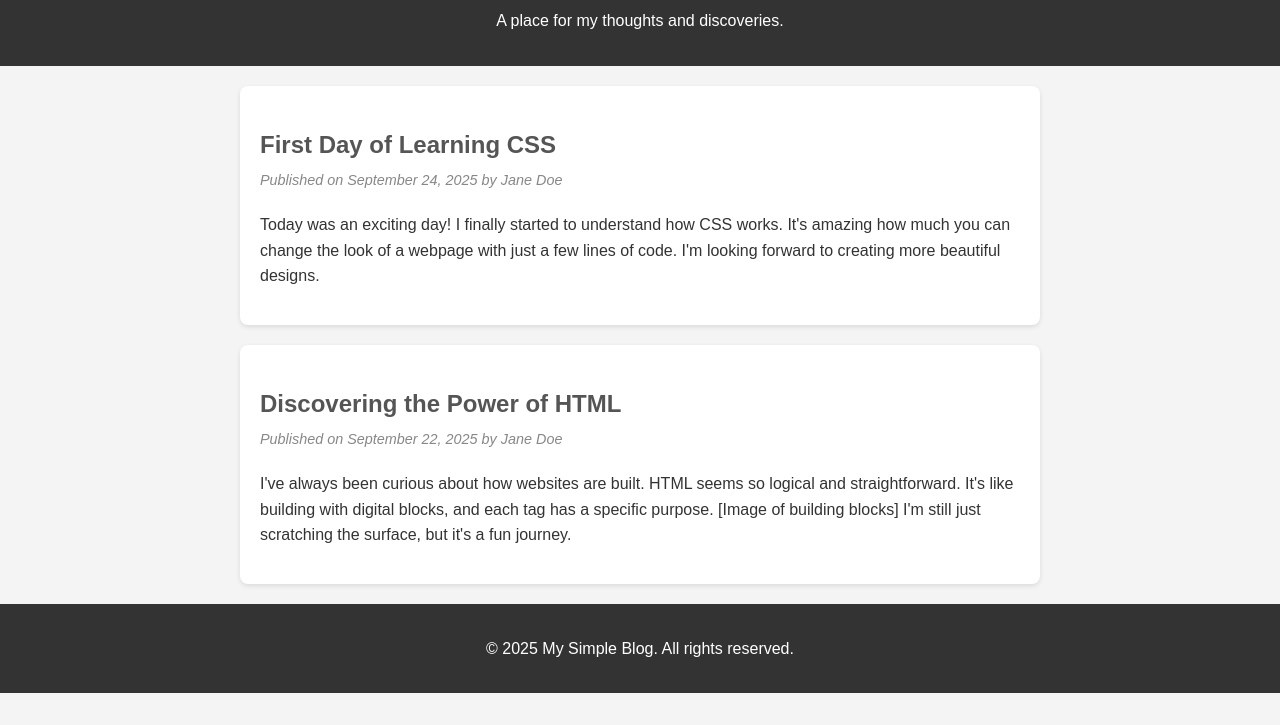
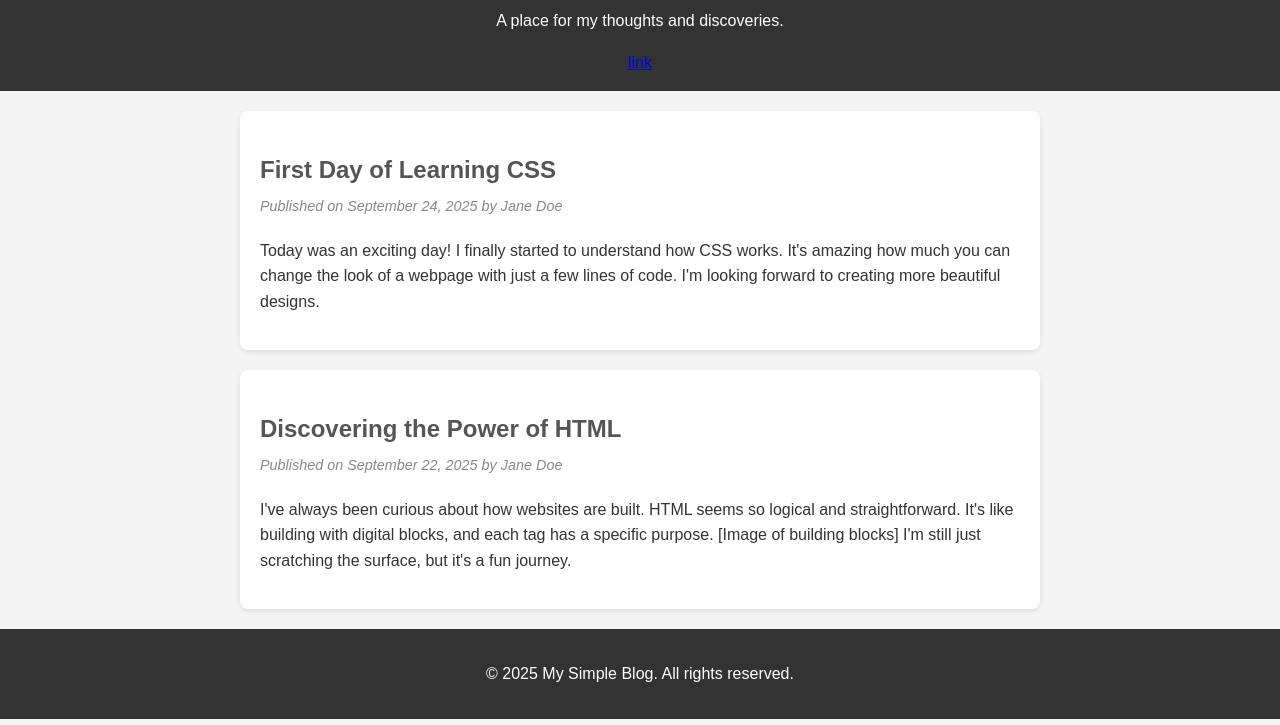
Before and after one commit to clairechivhanga/clairechivhanga.github.io, a plain HTML site: page index.html in a window 1280 px wide. Shown: the part 75-800 px from the top of the page. Drawn offline with Linux system fonts and the light colour scheme.

Commit message:
Update index.html

```diff
--- a/index.html
+++ b/index.html
@@ -69,6 +69,7 @@
     <header>
         <h1>My Personal Blog</h1>
         <p>A place for my thoughts and discoveries.</p>
+        <a href = "https://clairechivhanga.github.io/" alt = link> link</a>
     </header>
 
     <main>
```
